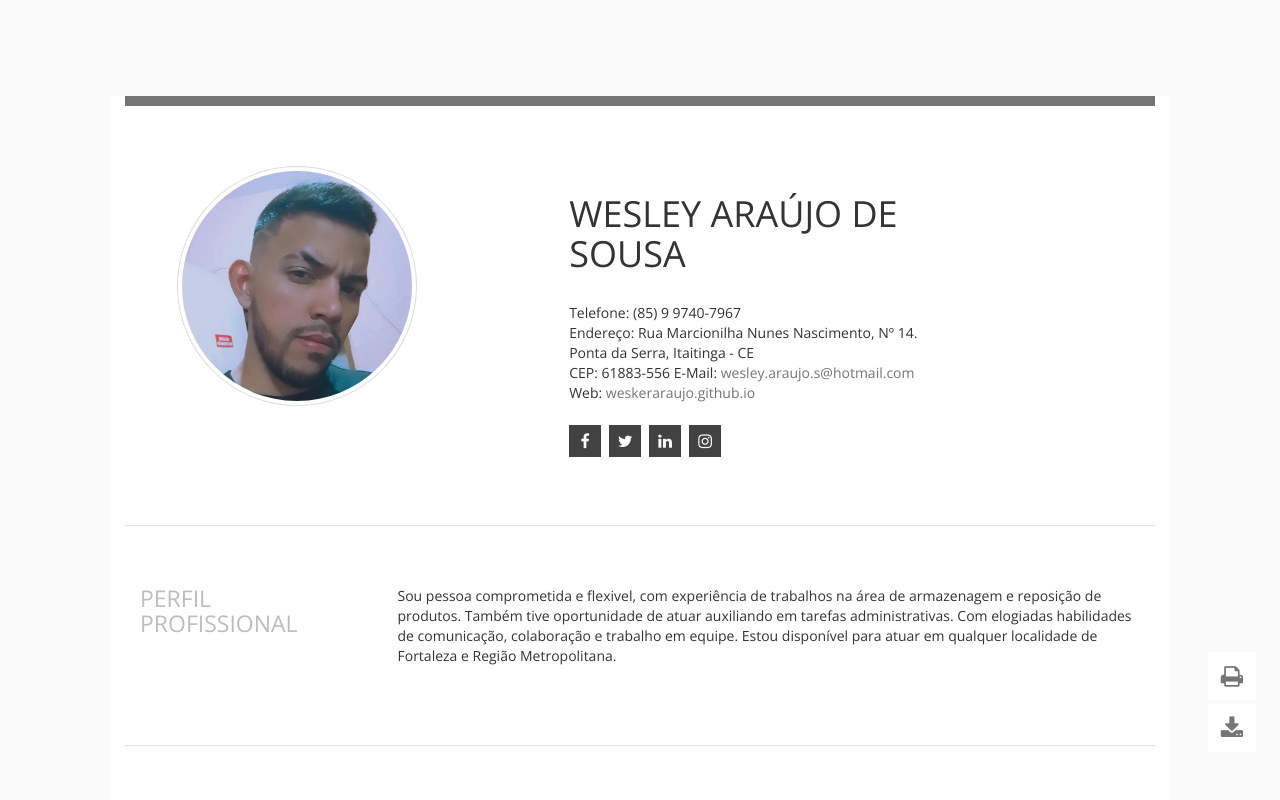
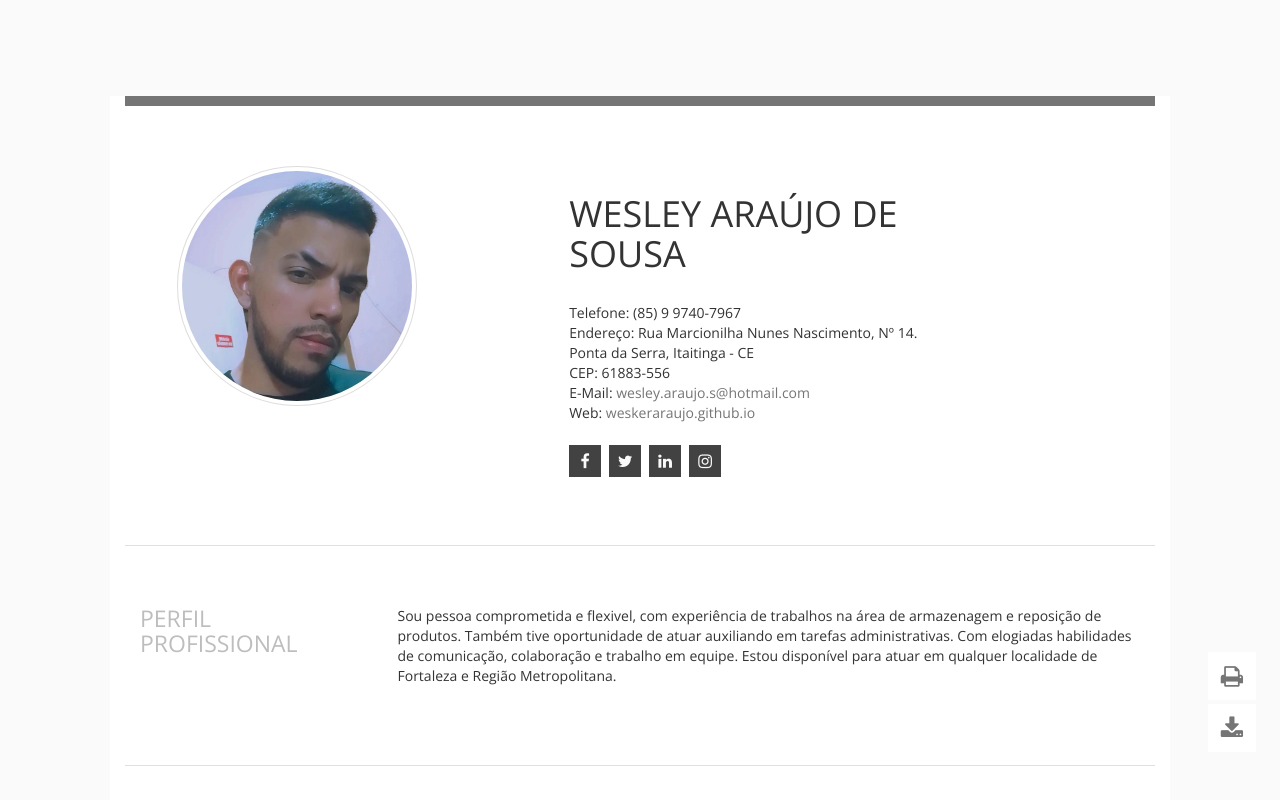
Before and after one commit to weskeraraujo/weskeraraujo.github.io, a plain HTML site: page index.html in a window 1280 px wide. Shown: the top 800 px of the page. Drawn offline with nearby package versions, Linux system fonts and the light colour scheme; some packages are replaced by stand-ins of ours; a script that the page names is missing.

Commit message:
Update index.html

```diff
--- a/index.html
+++ b/index.html
@@ -57,7 +57,7 @@ body{overflow:visible!important;}#loading{display:none !important;}</style>
           Telefone: (85) 9 9740-7967<br />
           Endereço: Rua Marcionilha Nunes Nascimento, Nº 14.<br />
           Ponta da Serra, Itaitinga - CE<br />
-          CEP: 61883-556
+          CEP: 61883-556<br />
           E-Mail: <a href="mailto:wesley.s.araujo@gmail.com">wesley.araujo.s@hotmail.com</a><br />
           <span class="hidden-print">Web: <a href="https://weskeraraujo.github.io">weskeraraujo.github.io</a></span>
         </p>
```
